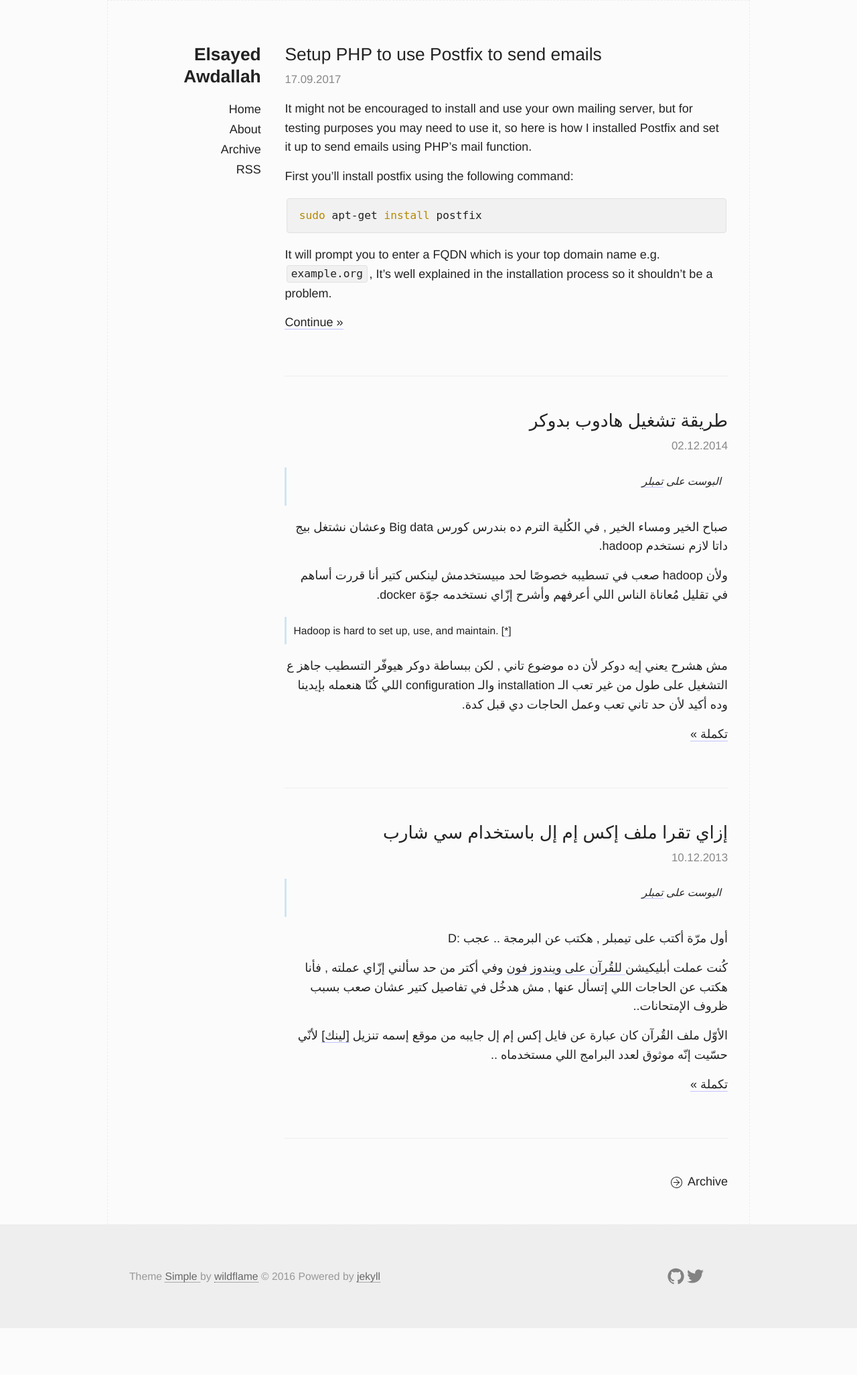
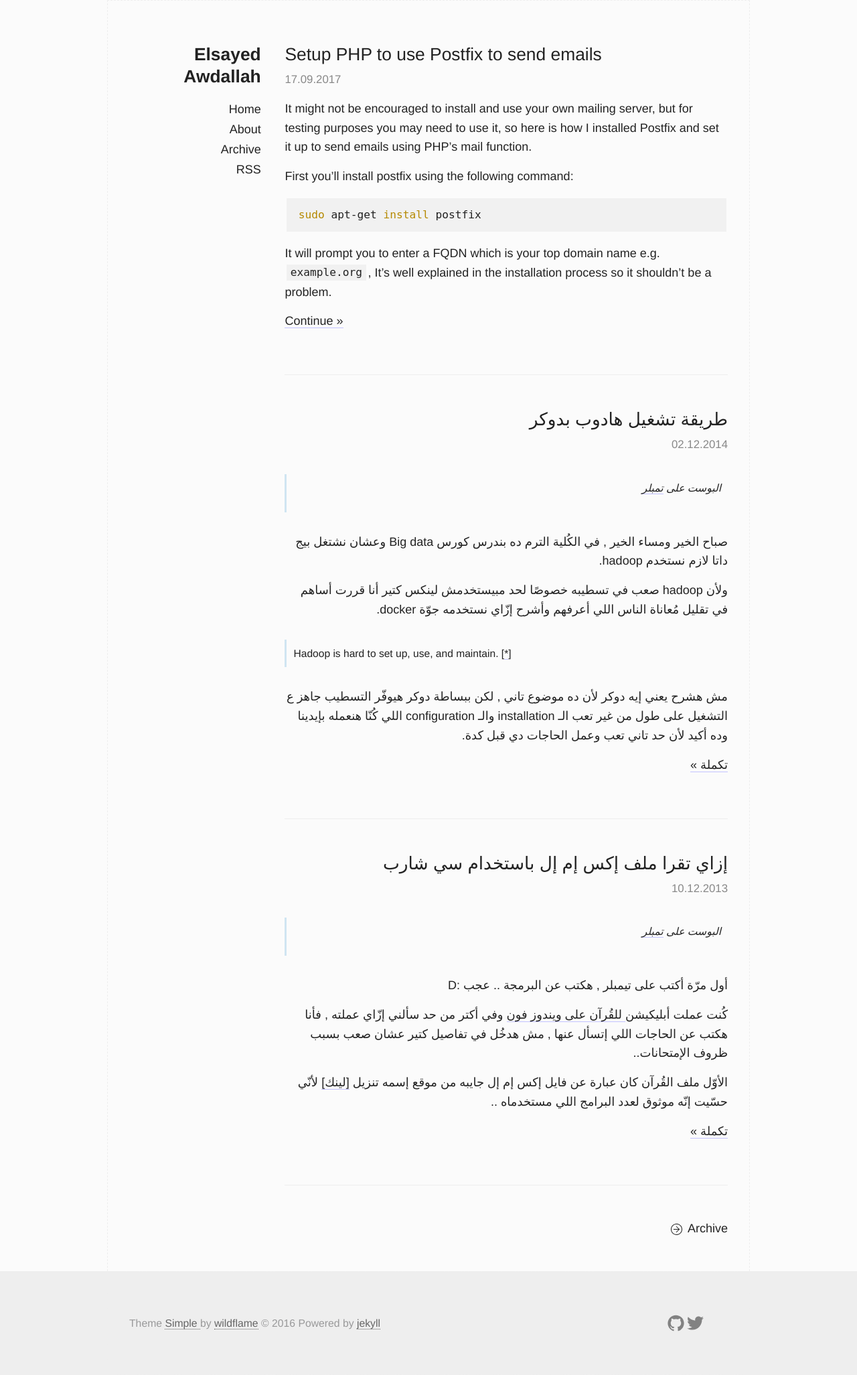
Before and after one commit to eawd/eawd.github.io, a Jekyll site: the page built from index.html, in a window 1280 px wide. Shown: the whole page at 67% size. Built offline with Jekyll 4.4.1, drawn with Linux system fonts in a browser that asks for light colours; before the commit the page ends 1983 px from its top, so only the background shows below that.

Commit message:
code/blockquote enhancements

```diff
--- a/_sass/_base.scss
+++ b/_sass/_base.scss
@@ -342,9 +342,7 @@
   margin: 0 .2rem;
   font-size: 90%;
   white-space: nowrap;
-  background: #F1F1F1;
-  border: 1px solid #E1E1E1;
-  border-radius: 4px; }
+  background: #F1F1F1; }
 pre > code {
   display: block;
   padding: 1rem 1.5rem;
@@ -441,7 +439,7 @@
 /* blockquote */
 
 blockquote {
-  margin: 1.5rem 0;
+  margin: 2.5rem 0;
   padding: 10px;
   font-style: normal;
   font-size: 100%;
```
